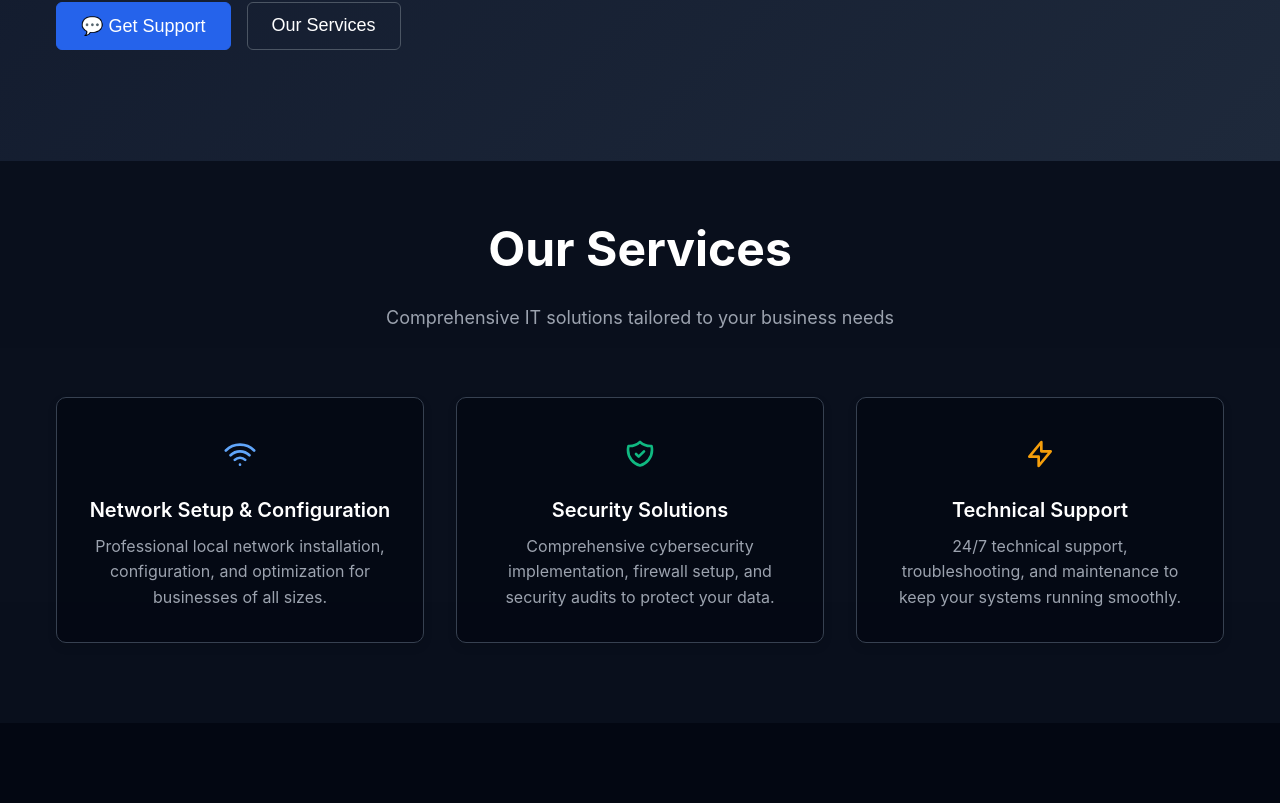
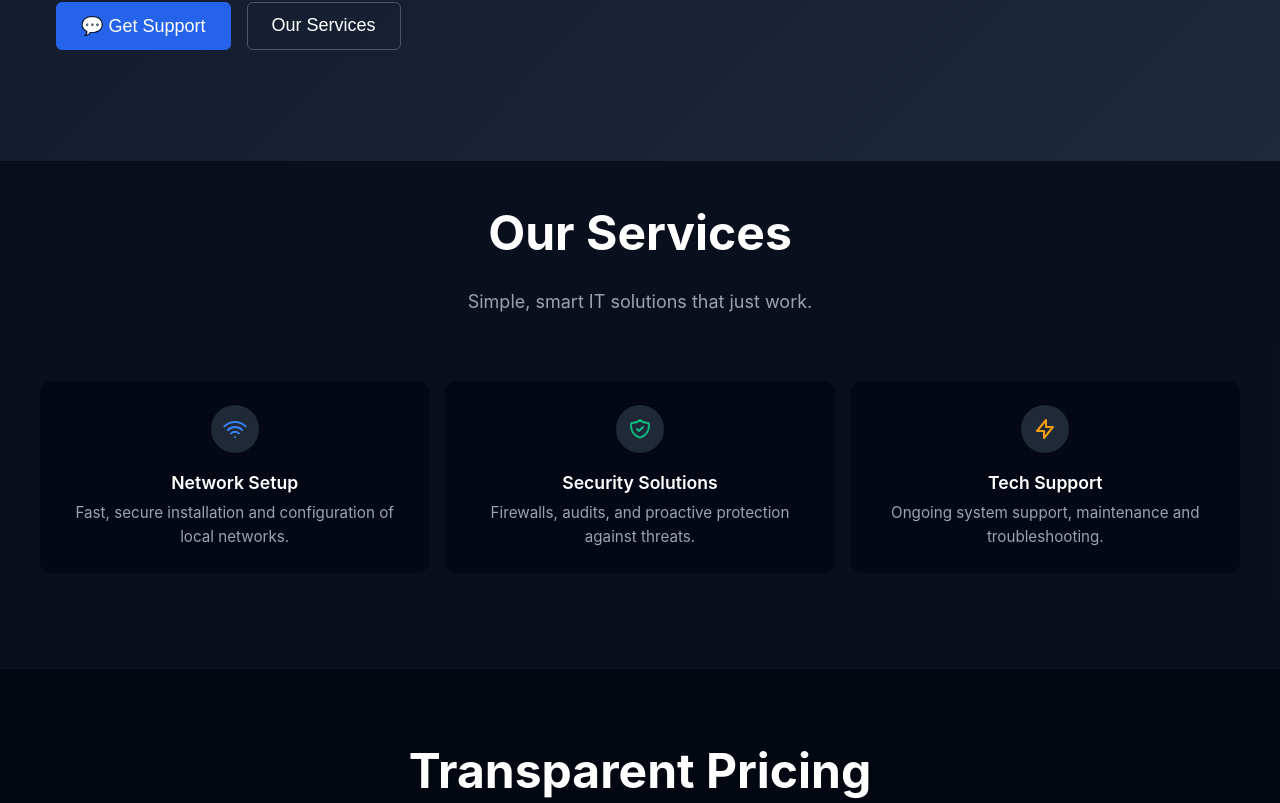
Before and after one commit to project-LKH/stars-it, a React (Create React App) app: page / in a window 1280 px wide. Shown: the part 669-1472 px from the top of the page. Built offline with nearby package versions, Linux system fonts and the light colour scheme.

Commit message:
update: - updated service section structure - updated service section layout

```diff
--- a/src/components/sections/Services.css
+++ b/src/components/sections/Services.css
@@ -1,130 +1,138 @@
-/* Services Section */
-.section-alt {
+.services-section {
   background-color: rgba(17, 24, 39, 0.5);
-  padding: 6rem 0;
+  padding: 4rem 1rem;
+  color: white;
+  overflow: hidden;
+}
+
+.services-container {
+  max-width: 1200px;
+  margin: 0 auto;
 }
 
 .section-header {
   text-align: center;
-  margin-bottom: 4rem;
+  margin-bottom: 2rem;
 }
 
 .section-header h2 {
-  font-size: clamp(2rem, 4vw, 3rem);
+  font-size: clamp(2rem, 5vw, 2.5rem);
   font-weight: bold;
-  color: white;
-  margin-bottom: 1rem;
+  margin-bottom: 0.5rem;
 }
 
 .section-header p {
-  font-size: 1.125rem;
   color: #9ca3af;
-  max-width: 40rem;
+  font-size: 1rem;
   margin: 0 auto;
+  max-width: 30rem;
 }
 
-/* Grid Layout */
-.grid {
-  display: grid;
-  gap: 2rem;
-  width: 100%;
+/* Scroll container */
+.scroll-carousel-wrapper {
+  overflow: hidden;
+  position: relative;
 }
 
-.grid-cols-3 {
-  grid-template-columns: repeat(3, 1fr);
+/* Scrolling cards */
+.services-scroll {
+  display: flex;
+  gap: 1rem;
+  width: max-content;
+  touch-action: pan-x;
 }
 
-@media (max-width: 1024px) {
-  .grid-cols-3 {
-    grid-template-columns: repeat(2, 1fr);
+/* Animate only on mobile */
+.animate-scroll {
+  animation: scrollLoop 25s linear infinite;
+}
+
+.animate-scroll:hover,
+.animate-scroll:active {
+  animation-play-state: paused;
+}
+
+/* Keyframes for smooth infinite scroll */
+@keyframes scrollLoop {
+  0% {
+    transform: translateX(0);
+  }
+
+  100% {
+    transform: translateX(-50%);
   }
 }
 
-@media (max-width: 768px) {
-  .grid-cols-3 {
-    grid-template-columns: 1fr;
-  }
+.service-card {
+  flex: 0 0 250px;
+  background: rgba(3, 7, 18, 0.8);
+  border-radius: 0.75rem;
+  padding: 1.5rem;
+  text-align: center;
+  transition: transform 0.3s ease;
 }
 
-/* Card Styles */
-.service-card {
-  background: rgba(3, 7, 18, 0.75);
-  border-radius: 10px;
-  padding: 2rem;
-  text-align: center;
-  transition: transform 0.3s ease, box-shadow 0.3s ease;
-  display: flex;
-  flex-direction: column;
-  align-items: center;
-  opacity: 0; /* Initial opacity for animation */
-  transform: translateY(30px); /* Initial position for animation */
+.service-card:hover {
+  transform: translateY(-4px);
 }
 
-/* Service Card Hover Effect */
-.service-card:hover {
-  transform: translateY(-5px);
-  box-shadow: 0 5px 15px rgba(0, 0, 0, 0.1);
+.icon-circle {
+  width: 3rem;
+  height: 3rem;
+  border-radius: 999px;
+  display: flex;
+  align-items: center;
+  justify-content: center;
+  margin: 0 auto 1rem auto;
+  background: #1f2937;
 }
 
-/* Service Icon */
-.service-icon-wrapper {
-  width: 3rem;
-  height: 3rem;
-  border-radius: 50%;
-  display: flex;
-  justify-content: center;
-  align-items: center;
-  margin-bottom: 1rem;
+.icon {
+  width: 1.5rem;
+  height: 1.5rem;
 }
 
-/* Icon Color Based on Service Type */
-.service-icon-wrapper.blue .service-icon {
-  color: #60a5fa;
+/* Typography */
+.service-card h3 {
+  font-size: 1.1rem;
+  font-weight: 600;
+  margin-bottom: 0.25rem;
 }
 
-.service-icon-wrapper.green .service-icon {
+.service-card p {
+  font-size: 0.95rem;
+  color: #9ca3af;
+}
+
+/* Icon colors */
+.icon-circle.blue .icon {
+  color: #3b82f6;
+}
+
+.icon-circle.green .icon {
   color: #10b981;
 }
 
-.service-icon-wrapper.yellow .service-icon {
+.icon-circle.yellow .icon {
   color: #f59e0b;
 }
 
-/* Service Icon */
-.service-icon {
-  width: 2rem;
-  height: 2rem;
-}
+/* Desktop: no animation, show full grid */
+@media (min-width: 768px) {
+  .services-scroll {
+    animation: none !important;
+    flex-wrap: wrap;
+    justify-content: space-between;
+    box-sizing: border-box;
+    width: 100%;
 
-/* Service Title */
-.service-title {
-  font-size: 1.25rem;
-  font-weight: 600;
-  color: white;
-  margin-bottom: 0.5rem;
-}
+  }
 
-/* Service Description */
-.service-description {
-  color: #9ca3af;
-  line-height: 1.6;
-}
-
-/* Animation for Service Cards */
-@keyframes fadeInUp {
-  to {
-    opacity: 1;
-    transform: translateY(0);
+  .service-card {
+    flex: 0 0 calc(33.333% - 0.666rem);
+    /* accounts for 2 gaps between 3 cards */
+    max-width: calc(33.333% - 0.666rem);
+    margin-bottom: 2rem;
+    box-sizing: border-box;
   }
 }
-
-/* Trigger Animation when Cards Appear */
-.service-card {
-  animation: fadeInUp 0.8s ease-out forwards;
-}
-
-@media (max-width: 768px) {
-  .grid-cols-3 {
-    grid-template-columns: 1fr;
-  }
-}
--- a/src/components/sections/Services.js
+++ b/src/components/sections/Services.js
@@ -1,75 +1,77 @@
-import { useEffect, useRef } from "react";
-import Card from "../ui/Card";
+import { useEffect, useState } from "react";
 import "./Services.css";
 
 const Services = () => {
-  const sectionRef = useRef(null);
+  const [isMobile, setIsMobile] = useState(false);
 
   const services = [
     {
+      title: "Network Setup",
+      description: "Fast, secure installation and configuration of local networks.",
+      color: "blue",
       icon: (
-        <svg fill="none" stroke="currentColor" viewBox="0 0 24 24" className="service-icon">
-          <path
-            strokeLinecap="round"
-            strokeLinejoin="round"
-            strokeWidth="2"
-            d="M8.111 16.404a5.5 5.5 0 017.778 0M12 20h.01m-7.08-7.071c3.904-3.905 10.236-3.905 14.141 0M1.394 9.393c5.857-5.857 15.355-5.857 21.213 0"
-          />
+        <svg fill="none" stroke="currentColor" viewBox="0 0 24 24" className="icon">
+          <path strokeLinecap="round" strokeLinejoin="round" strokeWidth="2"
+            d="M8.111 16.404a5.5 5.5 0 017.778 0M12 20h.01m-7.08-7.071c3.904-3.905 10.236-3.905 14.141 0M1.394 9.393c5.857-5.857 15.355-5.857 21.213 0" />
         </svg>
-      ),
-      title: "Network Setup & Configuration",
-      description:
-        "Professional local network installation, configuration, and optimization for businesses of all sizes.",
-      color: "blue",
+      )
     },
     {
+      title: "Security Solutions",
+      description: "Firewalls, audits, and proactive protection against threats.",
+      color: "green",
       icon: (
-        <svg fill="none" stroke="currentColor" viewBox="0 0 24 24" className="service-icon">
-          <path
-            strokeLinecap="round"
-            strokeLinejoin="round"
-            strokeWidth="2"
-            d="M9 12l2 2 4-4m5.618-4.016A11.955 11.955 0 0112 2.944a11.955 11.955 0 01-8.618 3.04A12.02 12.02 0 003 9c0 5.591 3.824 10.29 9 11.622 5.176-1.332 9-6.03 9-11.622 0-1.042-.133-2.052-.382-3.016z"
-          />
+        <svg fill="none" stroke="currentColor" viewBox="0 0 24 24" className="icon">
+          <path strokeLinecap="round" strokeLinejoin="round" strokeWidth="2"
+            d="M9 12l2 2 4-4m5.618-4.016A11.955 11.955 0 0112 2.944a11.955 11.955 0 01-8.618 3.04A12.02 12.02 0 003 9c0 5.591 3.824 10.29 9 11.622 5.176-1.332 9-6.03 9-11.622 0-1.042-.133-2.052-.382-3.016z" />
         </svg>
-      ),
-      title: "Security Solutions",
-      description:
-        "Comprehensive cybersecurity implementation, firewall setup, and security audits to protect your data.",
-      color: "green",
+      )
     },
     {
+      title: "Tech Support",
+      description: "Ongoing system support, maintenance and troubleshooting.",
+      color: "yellow",
       icon: (
-        <svg fill="none" stroke="currentColor" viewBox="0 0 24 24" className="service-icon">
-          <path strokeLinecap="round" strokeLinejoin="round" strokeWidth="2" d="M13 10V3L4 14h7v7l9-11h-7z" />
+        <svg fill="none" stroke="currentColor" viewBox="0 0 24 24" className="icon">
+          <path strokeLinecap="round" strokeLinejoin="round" strokeWidth="2"
+            d="M13 10V3L4 14h7v7l9-11h-7z" />
         </svg>
-      ),
-      title: "Technical Support",
-      description: "24/7 technical support, troubleshooting, and maintenance to keep your systems running smoothly.",
-      color: "yellow",
-    },
+      )
+    }
   ];
 
+  // Detect if mobile
   useEffect(() => {
+    const handleResize = () => {
+      setIsMobile(window.innerWidth < 768);
+    };
 
+    handleResize(); // initial
+    window.addEventListener("resize", handleResize);
+    return () => window.removeEventListener("resize", handleResize);
   }, []);
 
+  // Duplicate only on mobile
+  const servicesToRender = isMobile ? [...services, ...services] : services;
+
   return (
-    <section id="services" className="section section-alt" ref={sectionRef}>
-      <div className="container">
+    <section className="services-section">
+      <div className="services-container">
         <div className="section-header">
           <h2>Our Services</h2>
-          <p>Comprehensive IT solutions tailored to your business needs</p>
+          <p>Simple, smart IT solutions that just work.</p>
         </div>
 
-        <div className="grid grid-cols-3">
-          {services.map((service, index) => (
-            <Card key={index} className="service-card">
-              <div className={`service-icon-wrapper ${service.color}`}>{service.icon}</div>
-              <h3 className="service-title">{service.title}</h3>
-              <p className="service-description">{service.description}</p>
-            </Card>
-          ))}
+        <div className="scroll-carousel-wrapper">
+          <div className={`services-scroll ${isMobile ? "animate-scroll" : ""}`}>
+            {servicesToRender.map((service, index) => (
+              <div className="service-card" key={index}>
+                <div className={`icon-circle ${service.color}`}>{service.icon}</div>
+                <h3>{service.title}</h3>
+                <p>{service.description}</p>
+              </div>
+            ))}
+          </div>
         </div>
       </div>
     </section>
```
